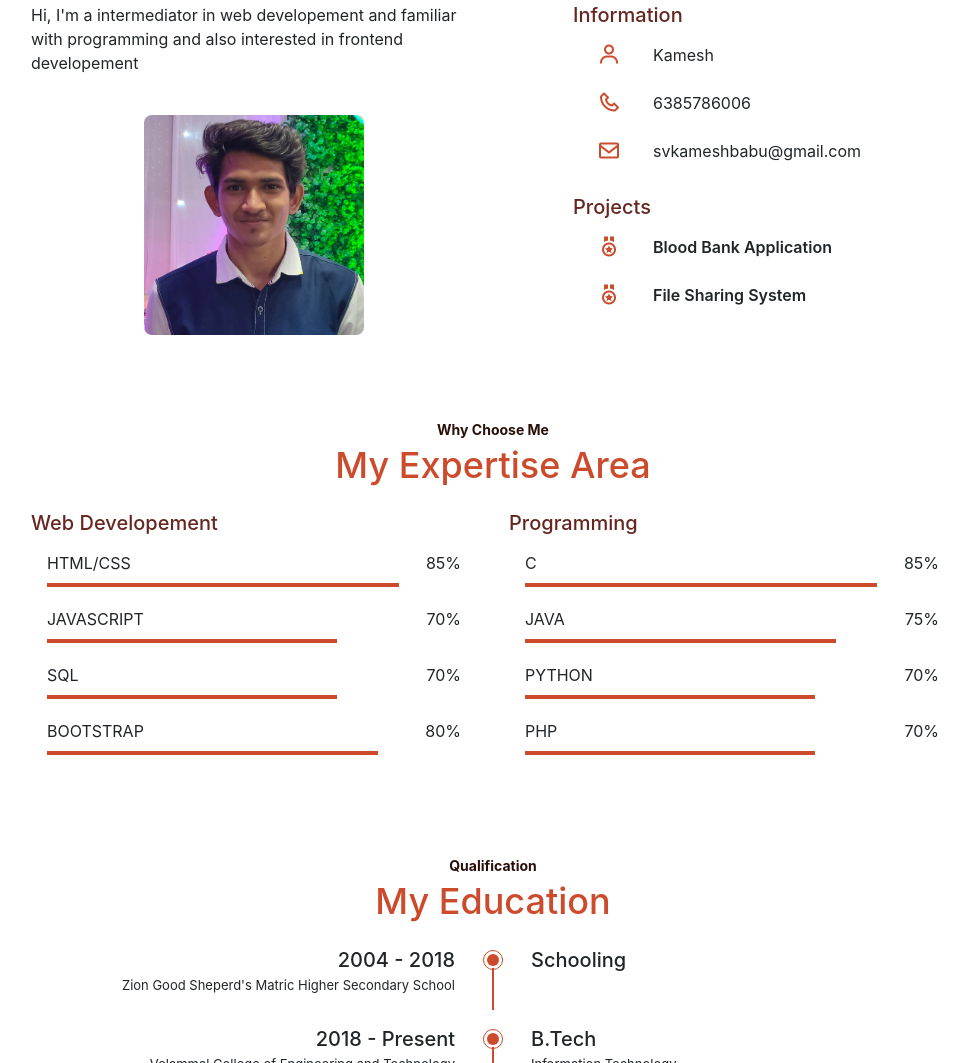
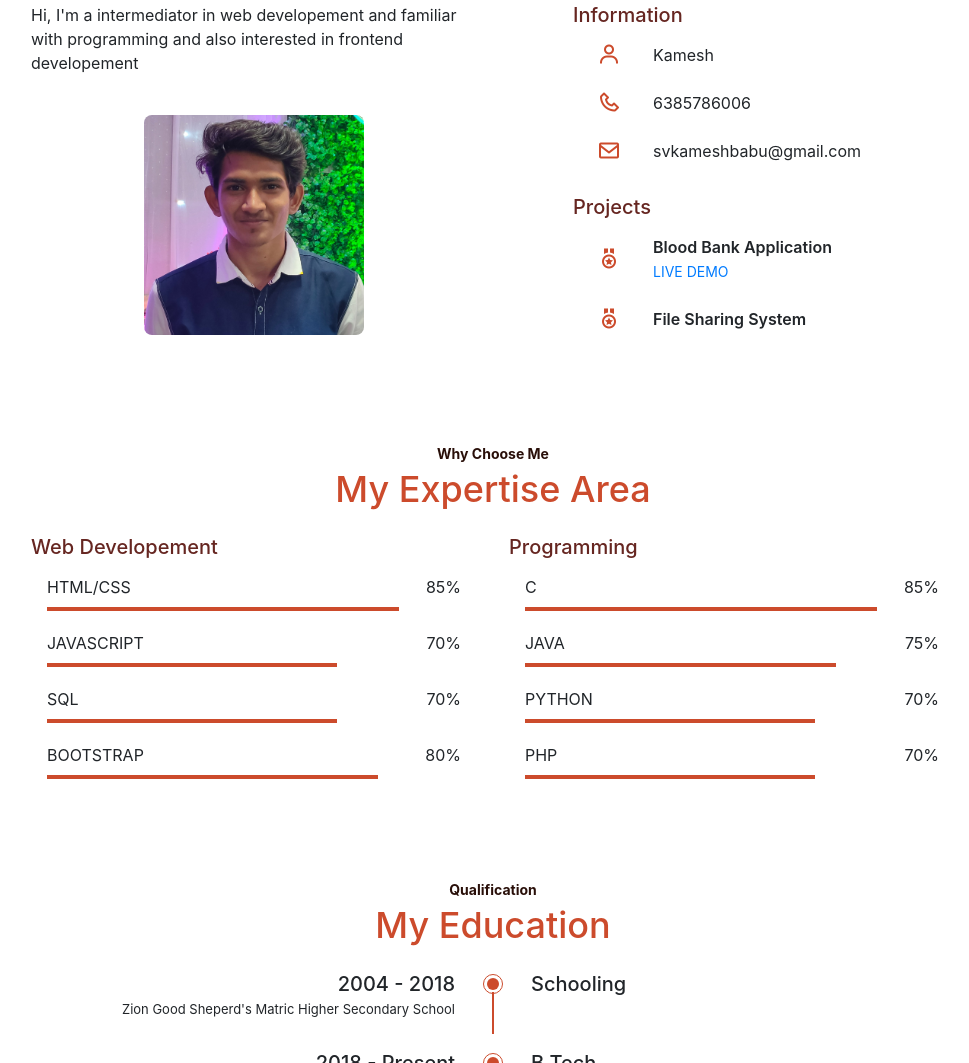
Before and after one commit to kameshbabuSV/Portfolio, a plain HTML site: page index.html in a window 1280 px wide. Shown: the part 937-2000 px from the top of the page, without its empty margins (309-1278 px from the left). Drawn offline with nearby package versions, Linux system fonts and the light colour scheme.

Commit message:
Update index.html

```diff
--- a/index.html
+++ b/index.html
@@ -82,7 +82,7 @@
                                 <i class="bx bx-medal about__information-icon"></i>
                                 <div>
                                     <span class="about__information-subtitle">Blood Bank Application</span>
-                                    <span class="about__information-subtitle-small"></span>
+                                    <span class="about__information-subtitle-small"><a href="https://blood-drive-application.000webhostapp.com/">LIVE DEMO</a></span>
                                 </div>
                             </div>
                             <div class="about__information-data">
```
